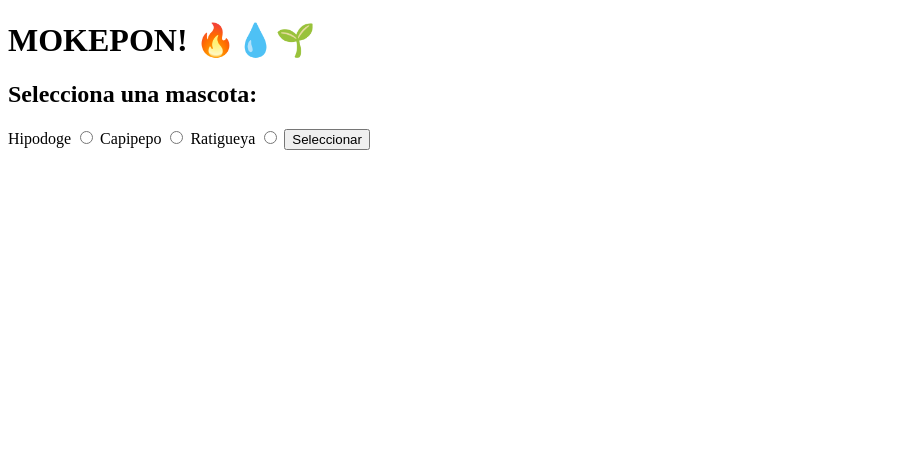
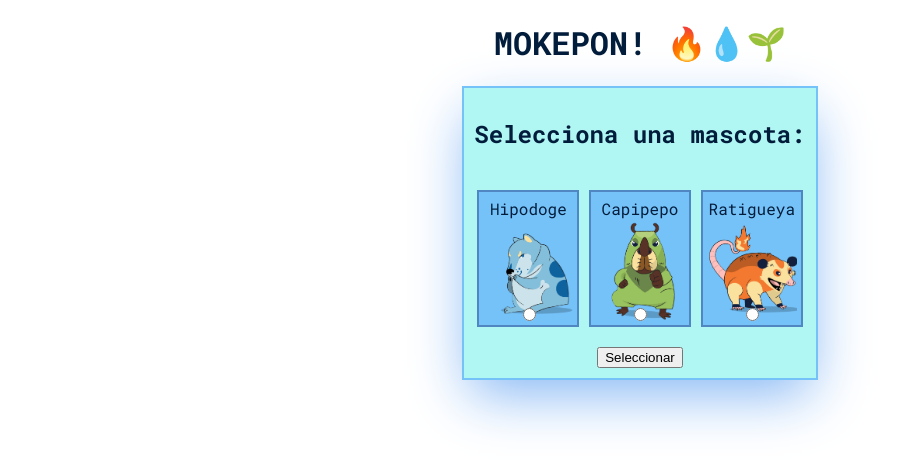
Before and after one commit to Irbicn/Mokepon, a plain HTML site: page index.html in a window 1280 px wide. Shown: the whole page, without its empty margins (0-902 px from the left). Drawn offline with Linux system fonts and the light colour scheme.

Commit message:
clase 36

```diff
--- a/index.html
+++ b/index.html
@@ -6,25 +6,33 @@
     <meta name="viewport" content="width=device-width, initial-scale=1.0" />
     <title>Mokepon</title>
     <script src="./js/mokepon.js"></script>
+    <link rel="stylesheet" href="./styles.css" />
   </head>
   <body>
-    <h1>MOKEPON! 🔥💧🌱</h1>
+    <h1 class="titulo">MOKEPON! 🔥💧🌱</h1>
 
     <section id="seleccionar-mascota">
       <h2>Selecciona una mascota:</h2>
-      <label for="hipodoge">
-        Hipodoge
+      <div>
+        <label for="hipodoge" class="tarjeta-mascota">
+          <p>Hipodoge</p>
+          <div style="background-image: url(./assets/hipodoge.png)">
             <input type="radio" name="mascota" id="hipodoge" />
+          </div>
         </label>
-      <label for="capipepo">
-        Capipepo
+        <label for="capipepo" class="tarjeta-mascota">
+          <p>Capipepo</p>
+          <div style="background-image: url(./assets/capipepo.png)">
             <input type="radio" name="mascota" id="capipepo" />
+          </div>
         </label>
-      <label for="ratigueya">
-        Ratigueya
+        <label for="ratigueya" class="tarjeta-mascota">
+          <p>Ratigueya</p>
+          <div style="background-image: url(./assets/ratigueya.png)">
             <input type="radio" name="mascota" id="ratigueya" />
+          </div>
         </label>
-
+      </div>
       <button id="boton-seleccionar">Seleccionar</button>
     </section>
 
--- /dev/null
+++ b/styles.css
@@ -0,0 +1,45 @@
+@import url("https://fonts.googleapis.com/css2?family=Roboto+Mono:wght@100;300;400;500;700&display=swap");
+
+body {
+  color: #021d3b;
+  font-family: "Roboto Mono", monospace;
+}
+.titulo {
+  text-align: center;
+}
+#seleccionar-mascota {
+  display: flex;
+  flex-direction: column;
+  align-items: center;
+  background-color: #b0f6f2;
+  padding: 10px;
+  row-gap: 20px;
+  border: #75c2f9 2px solid;
+  width: fit-content;
+  margin: 0 auto;
+  -webkit-box-shadow: 0px 21px 54px -7px rgba(132, 182, 244, 1);
+  -moz-box-shadow: 0px 21px 54px -7px rgba(132, 182, 244, 1);
+  box-shadow: 0px 21px 54px -7px rgba(132, 182, 244, 1);
+}
+.tarjeta-mascota {
+  background-color: #75c2f9;
+  border: 2px solid #5086c1;
+  font-size: 16px;
+  display: inline-block;
+  width: 90px;
+  padding: 4px;
+}
+.tarjeta-mascota div {
+  height: 100px;
+  display: flex;
+  flex-direction: column;
+  justify-content: flex-end;
+  width: 100%;
+  align-items: center;
+  background-size: cover;
+}
+.tarjeta-mascota > p {
+  text-align: center;
+  margin: 0;
+  padding: 2px;
+}
```
Also changed, not shown: assets/capipepo.png (added), assets/hipodoge.png (added), assets/ratigueya.png (added). Lines whose indentation alone changed are shown as unchanged.
